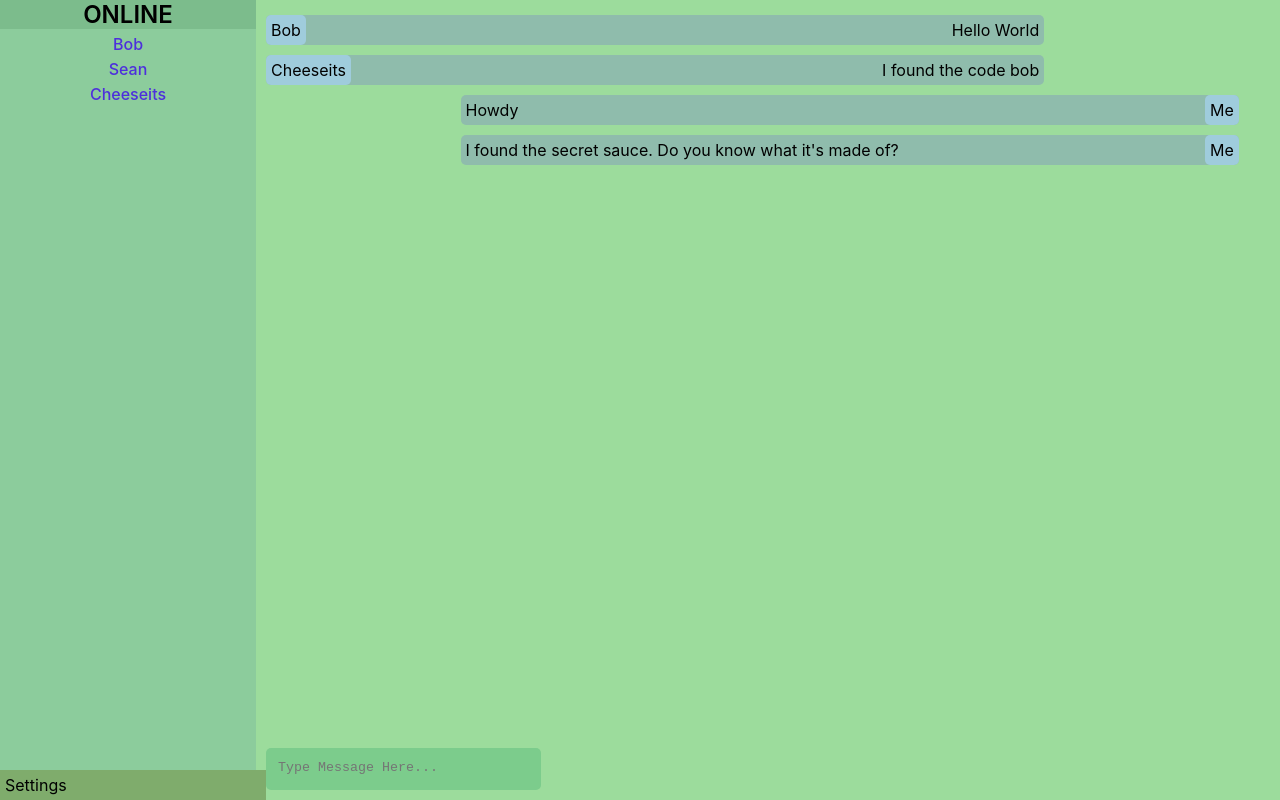
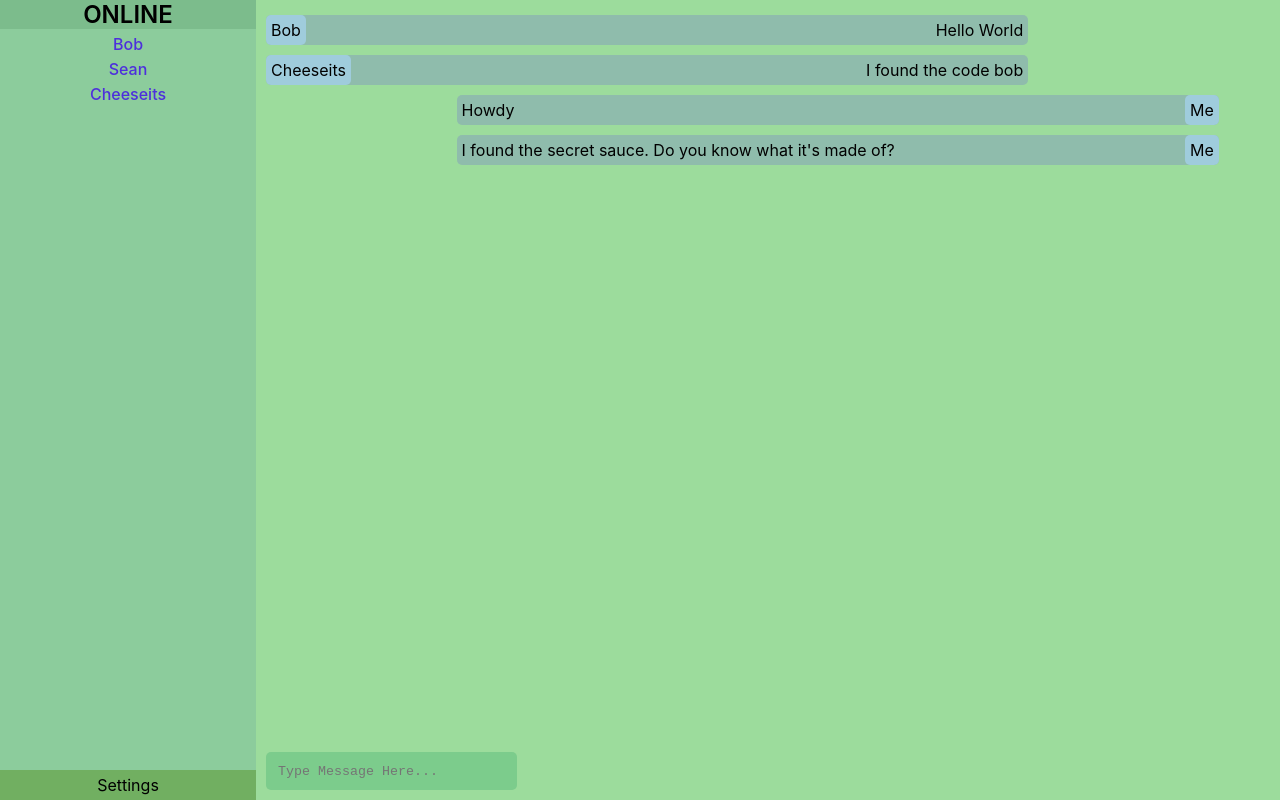
Before and after one commit to RaspberryProgramming/Chat-Template, a React (Create React App) app: page / in a window 1280 px wide. Built offline with nearby package versions, Linux system fonts and the light colour scheme.

Commit message:
Fixed some css Bugs

```diff
--- a/src/css/App.css
+++ b/src/css/App.css
@@ -7,6 +7,10 @@
   background-color: #9CDC9C;
   max-height: 100vh;
   scrollbar-color: #8CCC9C #9CDC9C;
+}
+
+.App * {
+  box-sizing: border-box;
 }
 
 .App .columns {
--- a/src/css/MessageBox.css
+++ b/src/css/MessageBox.css
@@ -11,7 +11,7 @@
     border-radius: 5px;
     padding: 12px;
     transition: width 0.5s ease-in;
-    height: 18px;
+    height: 38px;
     width: 100%;
     resize: none;
 
--- a/src/css/Navbar.css
+++ b/src/css/Navbar.css
@@ -15,23 +15,28 @@
     }
 
     .Navbar .options {
+        display:flex;
         height:0;
-        display:none;
+        width:100%;
+        z-index: 2;
+        position: absolute;
+        top:45px;
         background-color:#7CBD8C;
+        transition: height 0.5s ease-out;
+        flex-shrink:0;
+        flex-grow:0;
+        overflow:hidden;
     }
 
     .Navbar .options .item {
-
+        width:100%;
     }
 
     .Navbar .options.enabled {
         display:flex;
-        top:45px;
-        position: absolute;
         height:75vh;
-        width:100%;
-        z-index: 2;
         justify-content: center;
+        transition: height 0.5s ease-out;
 
     }
 
@@ -40,8 +45,8 @@
         flex-direction: column;
         padding: 5px;
         justify-content: space-around;
-        height: 25px;
-        width: 35px;
+        height: 35px;
+        width: 45px;
         background-color:#7CCD9C;
         border-radius:5px;
         margin: 5px;
--- a/src/css/SettingsButton.css
+++ b/src/css/SettingsButton.css
@@ -1,8 +1,10 @@
 .SettingsButton {
     width:100%;
     display:flex;
-    background-color: #7FAC6C;
+    background-color: #71AF61;
     padding: 5px;
+    align-items: center;
+    justify-content: center;
 }
 
 .SettingsButton:hover {
--- a/src/css/SettingsModal.css
+++ b/src/css/SettingsModal.css
@@ -26,3 +26,9 @@
 .SettingsModal .close {
     margin-left: auto;
 }
+
+@media only screen and (max-width: 600px) {
+    .SettingsModal {
+        width:100vw !important;
+    }
+}
```
